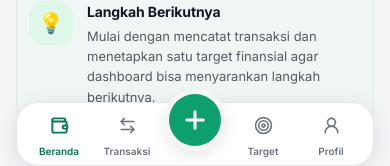
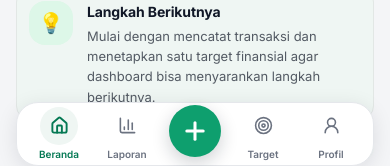
Before and after one commit to jasminework2023/personal-wealthplanner, a React (Vite) app: page / in a window 390 px wide. Shown: the part 678-844 px from the top of the page. Built offline with nearby package versions, Linux system fonts and the light colour scheme; no server answers; the HTML template or start-up script is replaced by a standard one.

Commit message:
Redesign UI stage 1: mobile header and bottom navigation

```diff
--- a/src/components/AppShell.tsx
+++ b/src/components/AppShell.tsx
@@ -7,7 +7,7 @@ import { GuidedTour } from "./GuidedTour";
 import { Topbar } from "./Topbar";
 import { DateHeader } from "./DateHeader";
 import { ThemeToggle } from "./ThemeToggle";
-import { Wallet, ArrowLeftRight, Target, UserRound, Plus, Sparkles, X, ChartNoAxesCombined, HelpCircle } from "lucide-react";
+import { Home, BarChart3, Target, UserRound, Plus, Sparkles, X, HelpCircle } from "lucide-react";
 
 const titles: Record<string, string> = { "/wallets": "Wallet",
   "/assets": "Assets",
@@ -55,25 +55,25 @@ export function AppShell() {
         </main>
         <GuidedTour />
         <nav data-tour="mobile-bottom-nav" aria-label={language === "id" ? "Navigasi utama" : "Main navigation"} className="pointer-events-none fixed inset-x-0 bottom-0 z-40 px-4 pb-[env(safe-area-inset-bottom)] lg:hidden">
-          <div className="wp-nav pointer-events-auto mx-auto grid h-16 max-w-md grid-cols-5 items-center rounded-2xl px-2">
+          <div className="wp-nav pointer-events-auto mx-auto grid max-w-md grid-cols-5 items-center px-2">
             {([
-              { to: "/", label: navLabels.home, Icon: Wallet },
-              { to: "/transaction", label: language === "id" ? "Transaksi" : "Transaction", Icon: ArrowLeftRight },
+              { to: "/", label: navLabels.home, Icon: Home },
+              { to: "/finance", label: language === "id" ? "Laporan" : "Report", Icon: BarChart3 },
             ] as const).map(({ to, label, Icon }) => {
               const active = location.pathname === to;
-              return <button key={to} onClick={() => navigate(to)} aria-current={active ? "page" : undefined} className="flex flex-col items-center gap-0.5 py-0.5">
-                <span className={`flex h-8 w-12 items-center justify-center rounded-full transition-colors ${active ? "text-accent-text" : "text-muted"}`}><Icon size={19} strokeWidth={active ? 2.4 : 2}/></span>
+              return <button key={to} onClick={() => navigate(to)} aria-current={active ? "page" : undefined} className={`wp-nav-item flex flex-col items-center gap-0.5 py-0.5 ${active ? "wp-nav-item-active" : ""}`}>
+                <span className={`wp-nav-icon flex h-8 w-12 items-center justify-center rounded-full transition-colors ${active ? "text-accent-text" : "text-muted"}`}><Icon size={19} strokeWidth={active ? 2.4 : 2}/></span>
                 <span className={`text-[10px] font-semibold ${active ? "text-accent-text" : "text-muted"}`}>{label}</span>
               </button>;
             })}
-            <button data-tour="home-fab" onClick={() => setQuickAddOpen(true)} aria-label={language === "id" ? "Tambah transaksi" : "Add transaction"} className="relative -mt-7 mx-auto flex h-[52px] w-[52px] items-center justify-center rounded-full bg-accent text-accent-ink shadow-pop ring-[5px] ring-[rgb(var(--c-cream))]"><Plus size={28} strokeWidth={2.6}/></button>
+            <button data-tour="home-fab" onClick={() => setQuickAddOpen(true)} aria-label={language === "id" ? "Tambah transaksi" : "Add transaction"} className="wp-nav-fab relative mx-auto flex h-[52px] w-[52px] items-center justify-center rounded-full bg-accent text-accent-ink shadow-pop ring-[5px] ring-[rgb(var(--c-cream))]"><Plus size={28} strokeWidth={2.6}/></button>
             {([
               { to: "/goals", label: navLabels.goals, Icon: Target, tour: false },
               { to: "/settings", label: language === "id" ? "Profil" : "Profile", Icon: UserRound, tour: true },
             ] as const).map(({ to, label, Icon, tour }) => {
               const active = location.pathname === to;
-              return <button key={to} data-tour={tour ? "mobile-bottom-profile" : undefined} onClick={() => navigate(to)} aria-current={active ? "page" : undefined} className="flex flex-col items-center gap-0.5 py-0.5">
-                <span className={`flex h-8 w-12 items-center justify-center rounded-full transition-colors ${active ? "text-accent-text" : "text-muted"}`}><Icon size={19} strokeWidth={active ? 2.4 : 2}/></span>
+              return <button key={to} data-tour={tour ? "mobile-bottom-profile" : undefined} onClick={() => navigate(to)} aria-current={active ? "page" : undefined} className="wp-nav-item flex flex-col items-center gap-0.5 py-0.5">
+                <span className={`wp-nav-icon flex h-8 w-12 items-center justify-center rounded-full transition-colors ${active ? "text-accent-text" : "text-muted"}`}><Icon size={19} strokeWidth={active ? 2.4 : 2}/></span>
                 <span className={`text-[10px] font-semibold ${active ? "text-accent-text" : "text-muted"}`}>{label}</span>
               </button>;
             })}
```
